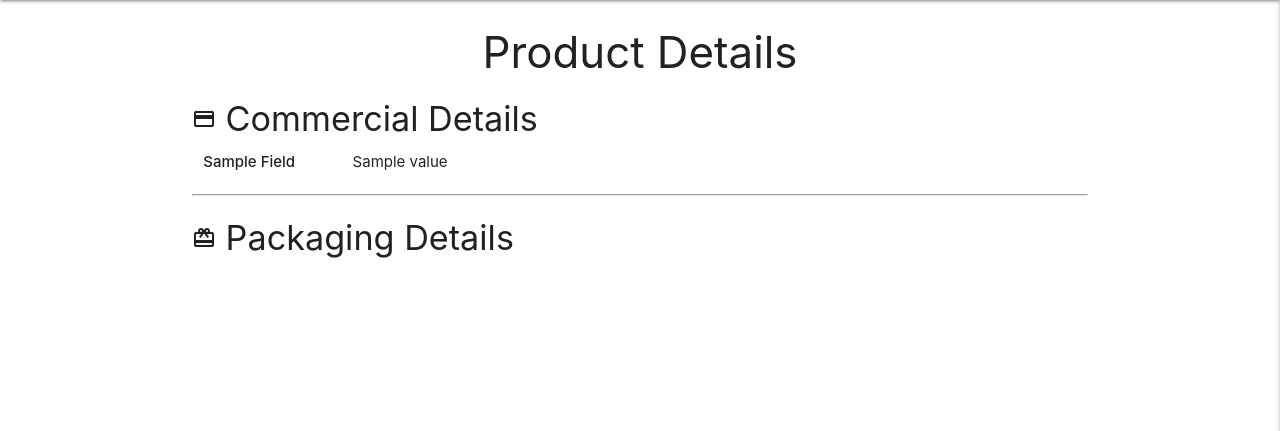
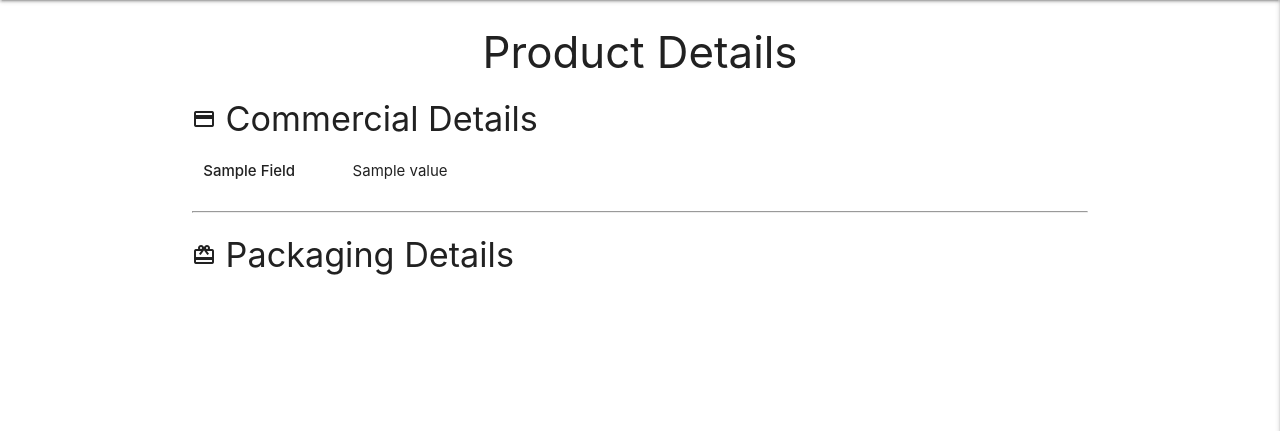
Before and after one commit to Summersby95/meade-product-app, a Flask app: template templates/view_product.html in a window 1280 px wide. Shown: the part 64-495 px from the top of the page. Run offline with Flask 2, Linux system fonts and the light colour scheme; the template is opened without the code that fills it: most values are stand-ins (such as "Sample title", 1, 10 or a date in 2020); some libraries are stand-ins or nearby versions.

Commit message:
feat: add style rule for product-details element

```diff
--- a/static/css/style.css
+++ b/static/css/style.css
@@ -12,6 +12,11 @@
         height: 55px;
     }
 }
+
+#product-details {
+    line-height: 40px;
+}
+
 /*
 .container {
     border-radius: 10px;
```
